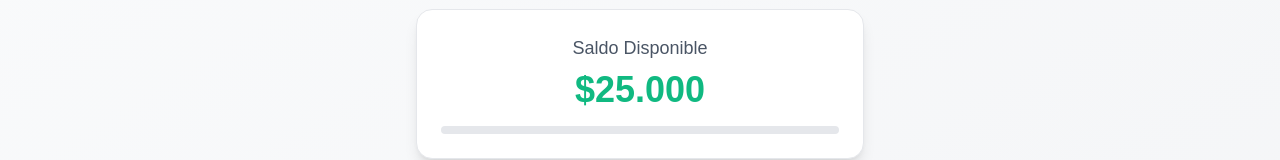
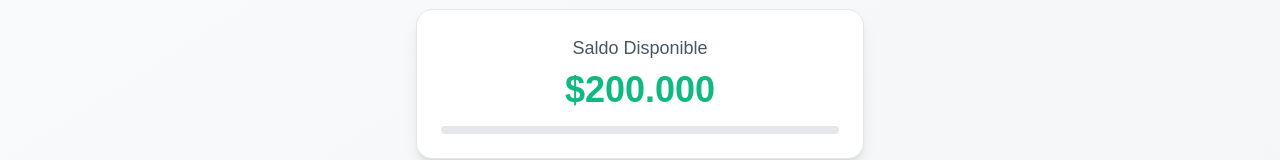
Before and after one commit to raulcatalan95/ComunidadInfeliz, a React (Vite) app: page /billetera-virtual in a window 1280 px wide. Shown: the part 191-351 px from the top of the page. Built offline with nearby package versions, Linux system fonts and the light colour scheme; sample sign-in values are in the browser's storage.

Commit message:
feat: ajustar precio en duro para pruebas

```diff
--- a/src/components/VirtualWalletContainer/VirtualWalletContainer.tsx
+++ b/src/components/VirtualWalletContainer/VirtualWalletContainer.tsx
@@ -14,7 +14,7 @@ interface ProductInfo {
 }
 
 const VirtualWallet = () => {
-    const [balance, setBalance] = useState(25000);
+    const [balance, setBalance] = useState(200000);
     const [amount, setAmount] = useState('');
     const [isLoading, setIsLoading] = useState(false);
     const [isModalOpen, setIsModalOpen] = useState<boolean>(false);
```
